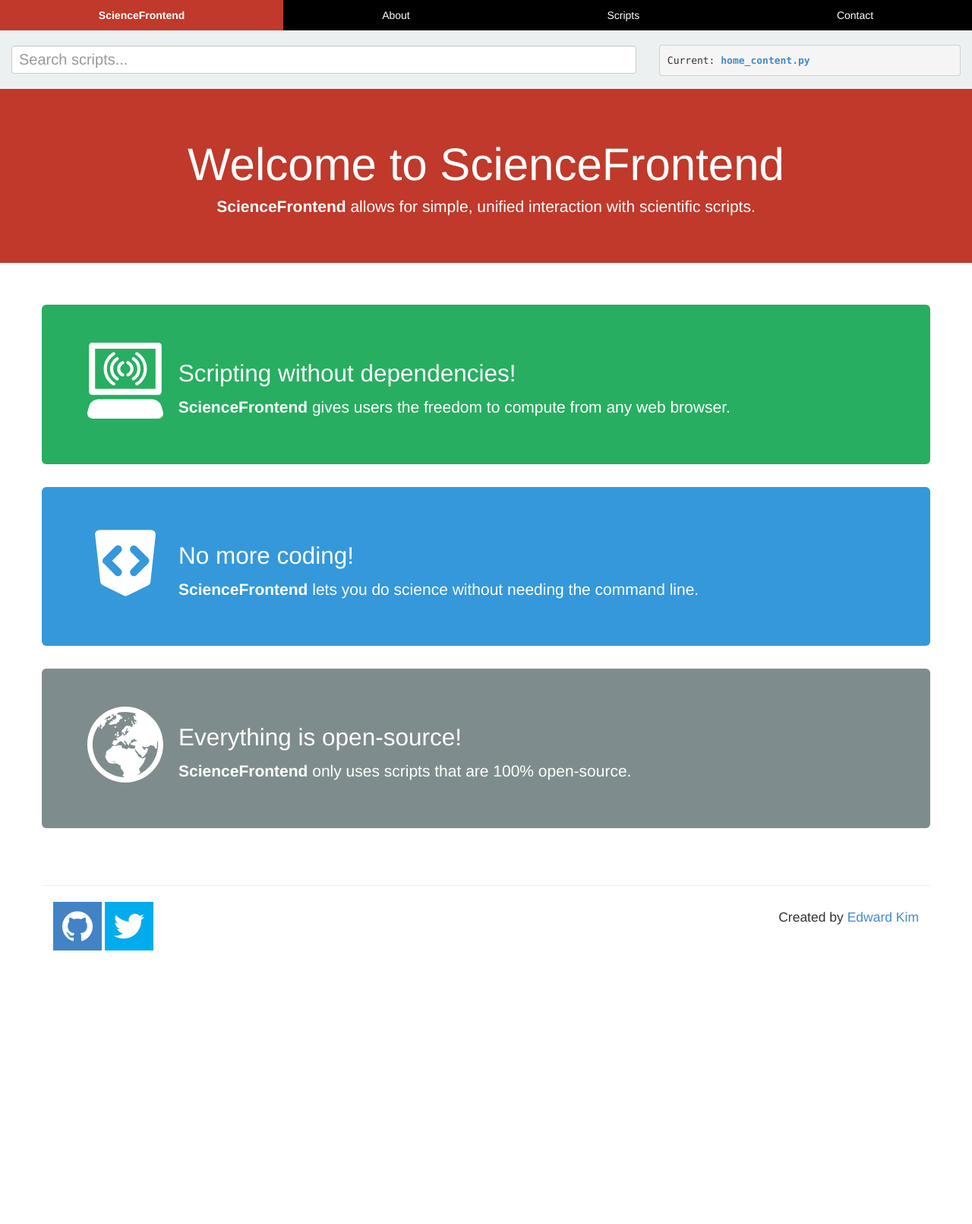
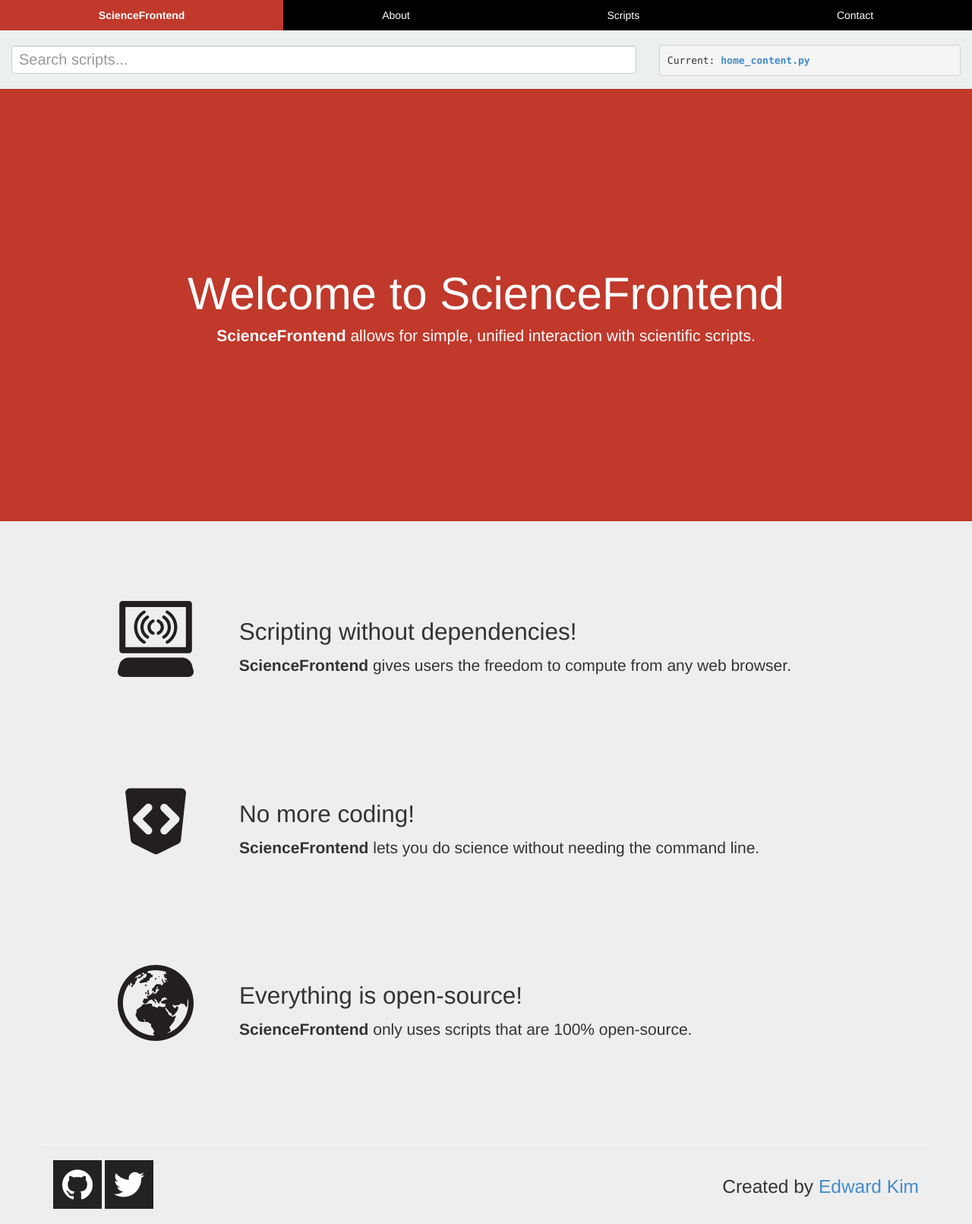
Before and after one commit to eddotman/science-frontend, a Django app: page / in a window 1280 px wide. Shown: the whole page at 76% size. Before the commit the page ends 1251 px from the top, so only its background shows below. Run offline with Django 3.2, Linux system fonts and the light colour scheme; some libraries are stand-ins or nearby versions.

Commit message:
design changes -- color

```diff
--- a/sciencefrontend/static/css/styles.css
+++ b/sciencefrontend/static/css/styles.css
@@ -1,3 +1,5 @@
+body {background: #eeeeee;}
+
 .font-roman {font-family: "Georgia", "times";}
 
 .submit-btn {margin: 15px auto; padding:0; width:90%;}
@@ -7,8 +9,6 @@
 
 .bgcolor-red {background: #c0392b; color: #ffffff;}
 .bgcolor-green {background: #27ae60; color: #ffffff;}
-.bgcolor-blue {background: #3498db; color: #ffffff;}
-.bgcolor-darkblue {background: #2c3e50; color: #ffffff;}
 .bgcolor-grey {background: #7f8c8d; color: #ffffff;}
 .bgcolor-darkgrey {background: #222222; color: #ffffff;}
 .bgcolor-lightgrey {background: #ecf0f1; color: #777777;}
@@ -26,9 +26,11 @@ textarea[readonly] {background:#222222;}
 .navcontainer {margin-bottom:40px;}
 .nav>li>a:focus{text-decoration:none;background-color:#c0392b;}
 
-.padded-right{padding-right: 20px;}
+.padded-right{padding-right: 60px; padding-left: 40px;}
 
 .search {margin-top: 20px; margin-bottom:20px;}
 .search input[type="text"] {font-size:20px;}
 
 .curr-script {margin-top:19px; min-height:34px;}
+
+.hugepad {padding: 220px 0;}
--- a/sciencefrontend/templates/about.html
+++ b/sciencefrontend/templates/about.html
@@ -2,7 +2,7 @@
 
 {% block script_gui %}
 
-<div class="bgcolor-blue jumbotron">
+<div class="jumbotron">
 	<h1>About ScienceFrontend</h1>
 	<p><strong>ScienceFrontend</strong> is an open-source project meant to ease the process of using scientific scripts. The frontend provides a web-accessible, dependency-free GUI and CLI for performing quick computations.
 </p>
--- a/sciencefrontend/templates/base.html
+++ b/sciencefrontend/templates/base.html
@@ -48,12 +48,12 @@
 		<div class="footer">
 			<div class="row">
 				<div class="col-small-span-4">
-					<a href="https://github.com/eddotman/science-frontend"><img style="background:#4183C4" src="{{STATIC_URL}}img/github.png"></a>
-					<a href="https://twitter.com/eddotman"><img style="background:#00ACED" src="{{STATIC_URL}}img/twitter.png"></a>
+					<a href="https://github.com/eddotman/science-frontend"><img style="background:#222222" src="{{STATIC_URL}}img/github.png"></a>
+					<a href="https://twitter.com/eddotman"><img style="background:#222222" src="{{STATIC_URL}}img/twitter.png"></a>
 				</div>
 
 				<div class="col-small-span-8">
-					<h4 class="pull-right">Created by <a href="http://www.edwardkim.name">Edward Kim</a></h4>
+					<h3 class="pull-right">Created by <a href="http://www.edwardkim.name">Edward Kim</a></h3>
 				</div>
 			</div>
 		</div>
--- a/sciencefrontend/templates/contact.html
+++ b/sciencefrontend/templates/contact.html
@@ -2,7 +2,7 @@
 
 {% block script_gui %}
 
-<div class="bgcolor-darkblue jumbotron dotlink">
+<div class="jumbotron">
 	<h1>Have any questions?</h1>
 	<h3>Drop me a line: <a href="http://www.twitter.com/eddotman/">@eddotman</a></h3>
 </div>
--- a/sciencefrontend/templates/home_content.html
+++ b/sciencefrontend/templates/home_content.html
@@ -1,7 +1,7 @@
 {% extends "base.html" %}
 
 {% block outside_block %}
-<div class="bgcolor-red jumbotron noround text-center">
+<div class="bgcolor-red jumbotron noround text-center hugepad">
 	<h1>Welcome to ScienceFrontend</h1>
 	<p><strong>ScienceFrontend</strong> allows for simple, unified interaction with scientific scripts.</p>
 </div>
@@ -10,19 +10,19 @@
 {% block script_gui %}
 
 
-<div class="bgcolor-green jumbotron">
+<div class="jumbotron">
 	<img class="pull-left padded-right" src="/static/img/internet.svg">
 	<h2>Scripting without dependencies!</h2>
 	<p><strong>ScienceFrontend</strong> gives users the freedom to compute from any web browser.</p>
 </div>
 
-<div class="bgcolor-blue jumbotron">
+<div class="jumbotron">
 	<img class="pull-left padded-right" src="/static/img/code.svg">
 	<h2>No more coding!</h2>
 	<p><strong>ScienceFrontend</strong> lets you do science without needing the command line.</p>
 </div>
 
-<div class="bgcolor-grey jumbotron">
+<div class="jumbotron">
 	<img class="pull-left padded-right" src="/static/img/earth.svg">
 	<h2>Everything is open-source!</h2>
 	<p><strong>ScienceFrontend</strong> only uses scripts that are 100% open-source.</p>
--- a/sciencefrontend/templates/scripts.html
+++ b/sciencefrontend/templates/scripts.html
@@ -2,11 +2,11 @@
 
 {% block script_gui %}
 
-<div class="bgcolor-green jumbotron">
+<div class="bgcolor-darkgrey jumbotron dotlink">
 	<h1>Browse All Scripts</h1>
 </div>
 
-<div class="bgcolor-darkgrey jumbotron dotlink">
+<div class="jumbotron">
 	<h3><a href="/data_plot/">data_plot</a></h3>
 	<h3><a href="/function_plot/">function_plot</a></h3>
 	<h3><a href="/xafs_sample_prep/">xafs_sample_prep</a></h3>
```
Also changed, not shown: sciencefrontend/static/img/code.svg, sciencefrontend/static/img/earth.svg, sciencefrontend/static/img/internet.svg.
